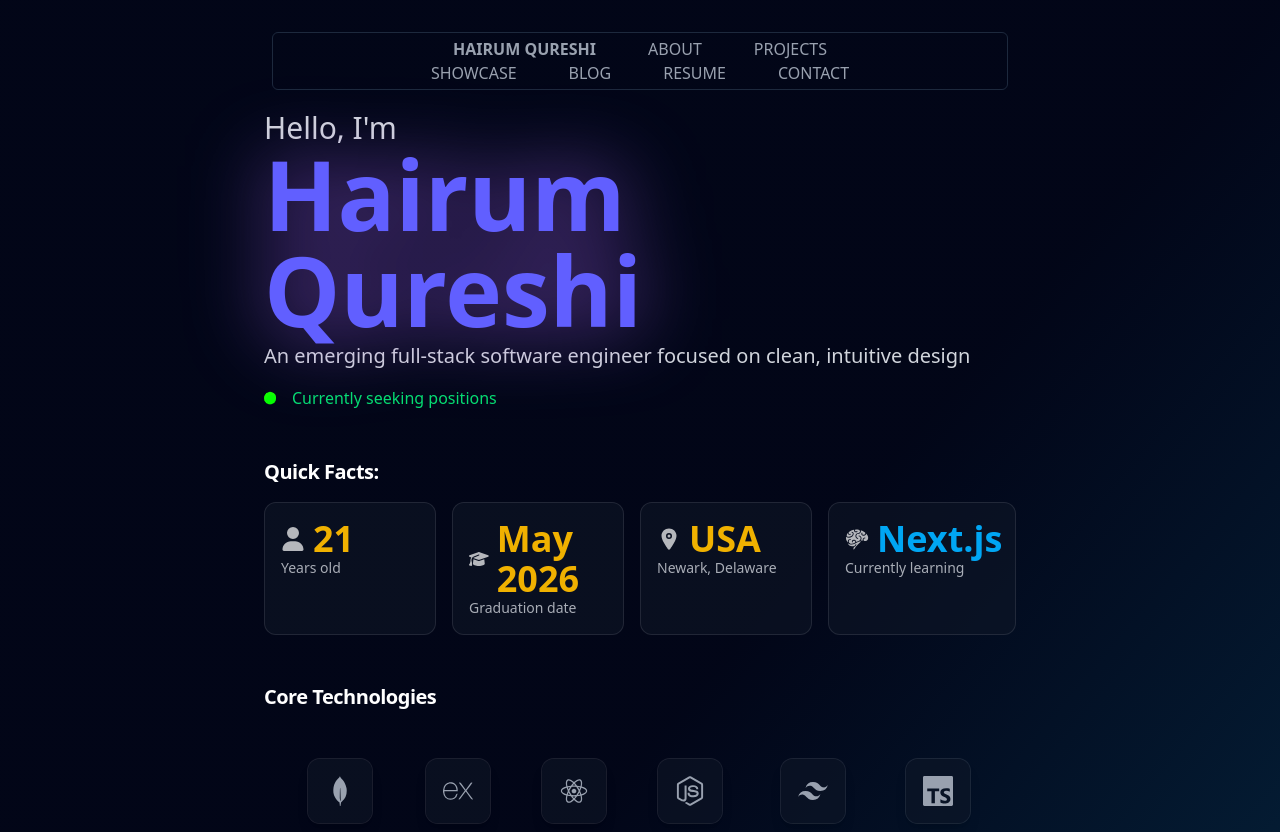
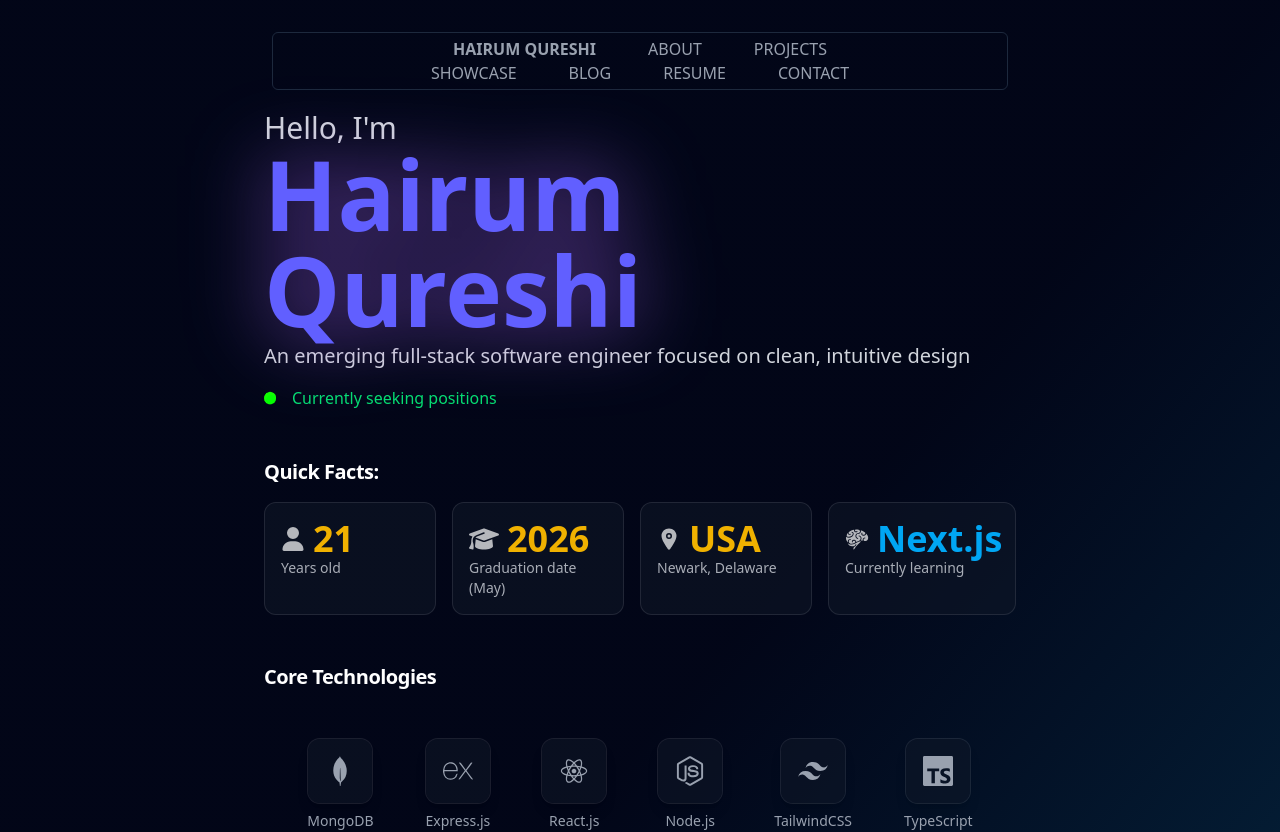
Before and after one commit to Hairum-Qureshi/personal-portfolio, a Next.js app: page / in a window 1280 px wide. Shown: the top 832 px of the page. Built offline with nearby package versions, Linux system fonts and the light colour scheme.

Commit message:
moved 'May' to sub text

```diff
--- a/app/page.tsx
+++ b/app/page.tsx
@@ -49,11 +49,11 @@ export default function Home() {
 								<div className="flex items-center space-x-2">
 									<FaGraduationCap className="text-3xl text-white/70" />
 									<span className="text-4xl font-extrabold text-yellow-500">
-										May 2026
+										2026
 									</span>
 								</div>
 								<span className="text-sm font-medium text-gray-300/80 mt-[-5px]">
-									Graduation date
+									Graduation date (May)
 								</span>
 							</div>
 						</div>
```
